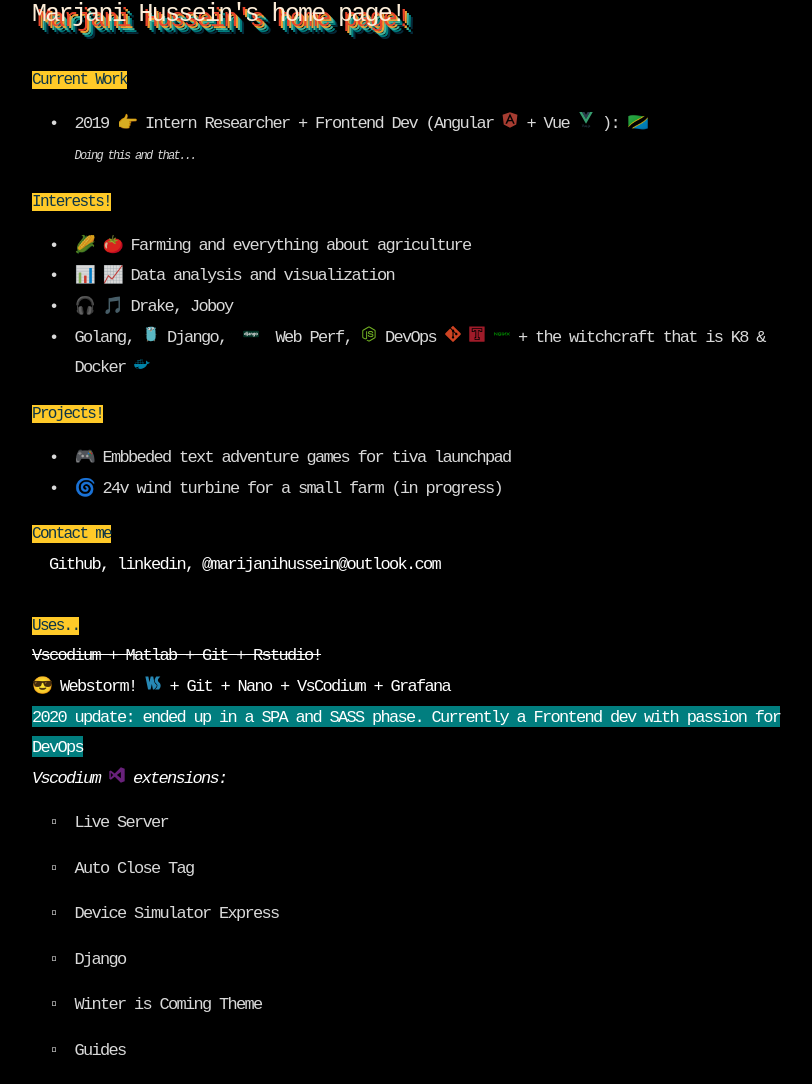
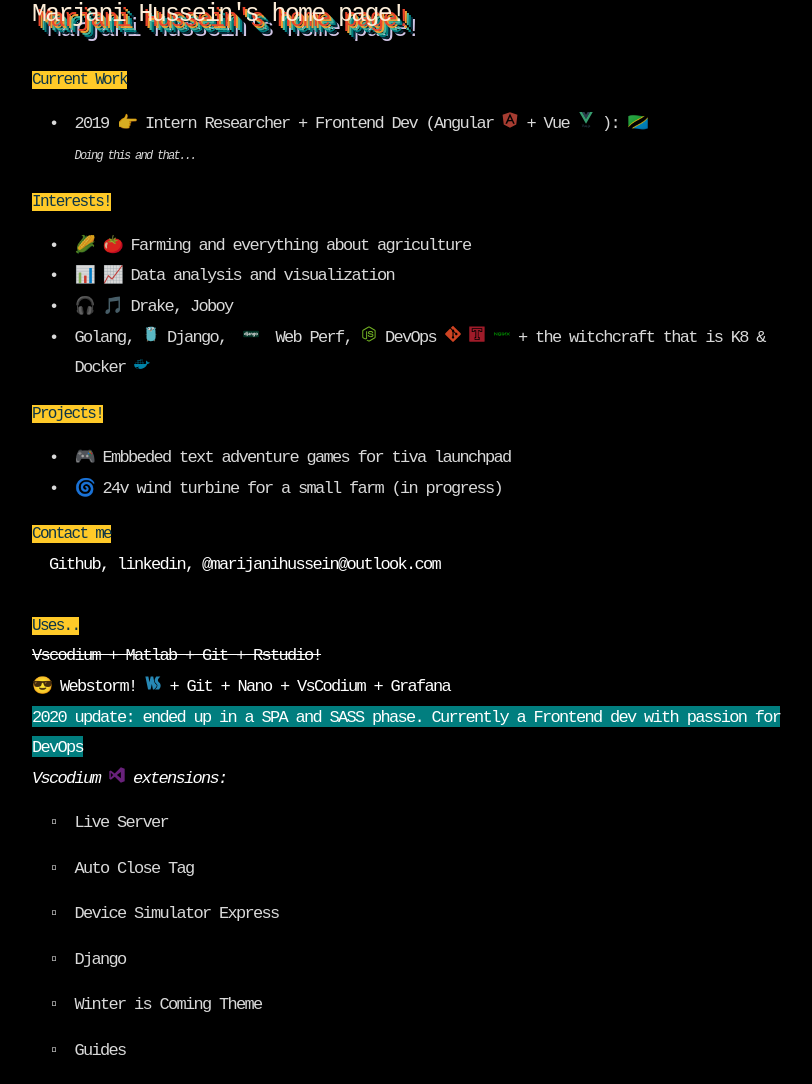
Before and after one commit to marijani101/marijani101.github.io, a plain HTML site: page index.html in a window 1280 px wide. Shown: the whole page, without its empty margins (224-1036 px from the left). Drawn offline with Linux system fonts and the light colour scheme.

Commit message:
minor update for 2020

```diff
--- a/style.css
+++ b/style.css
@@ -54,7 +54,7 @@ a::selection {
     background: #000;
     font-family: monospace;
     font-weight: 10;
-    text-shadow: 5px 5px 0 #eb452b, 7px 7px 0 #efa032, 9px 9px 0 #46b59b, 11px 11px 0 #017e7f, 13px 13px 0 #052939
+    text-shadow: 5px 5px 0 #eb452b, 7px 7px 0 #efa032, 9px 9px 0 #46b59b, 11px 11px 0 #017e7f, 13px 13px 0 #052939 ,15px 15px 0 #d0c5e5
 }
 
 .list-notes,
```
